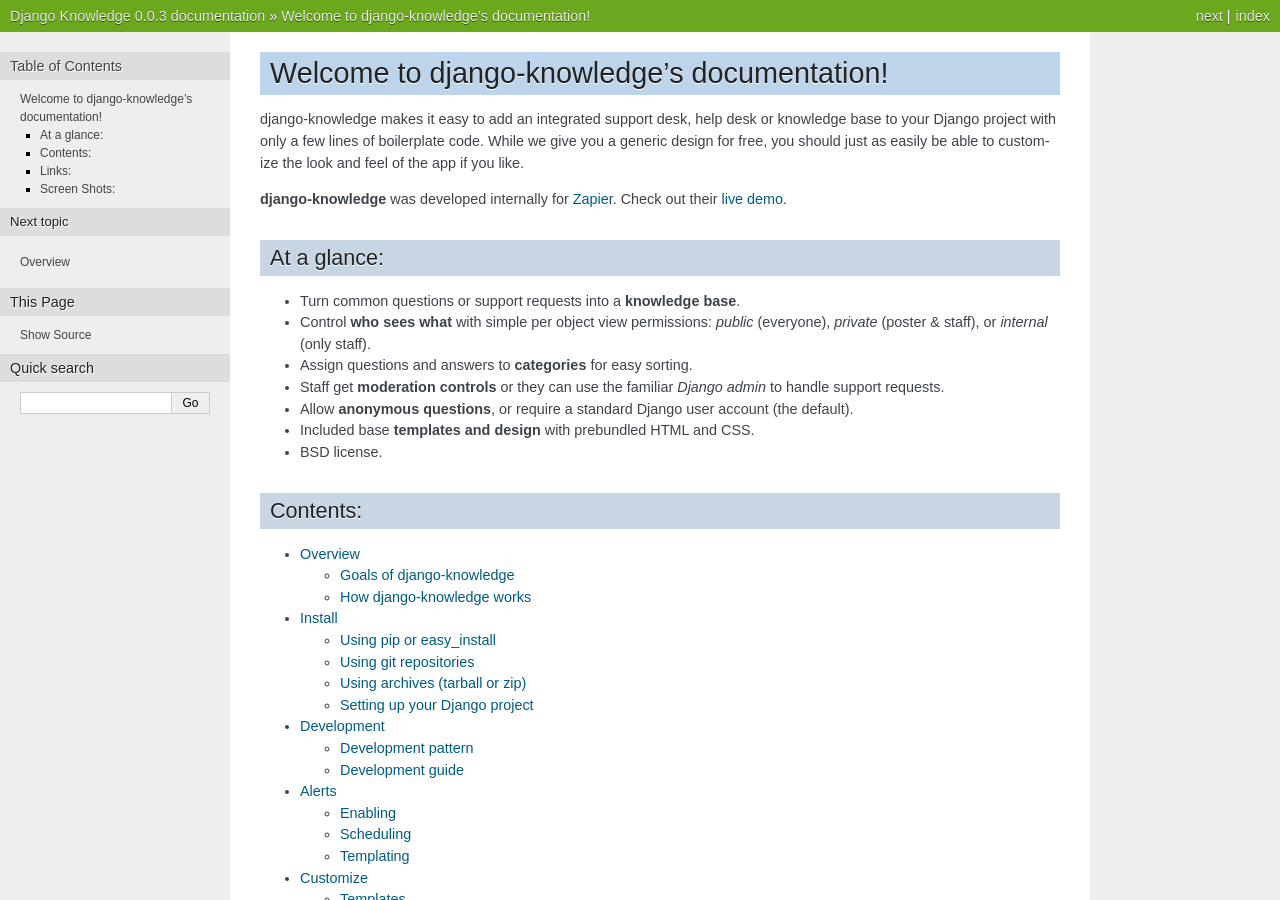
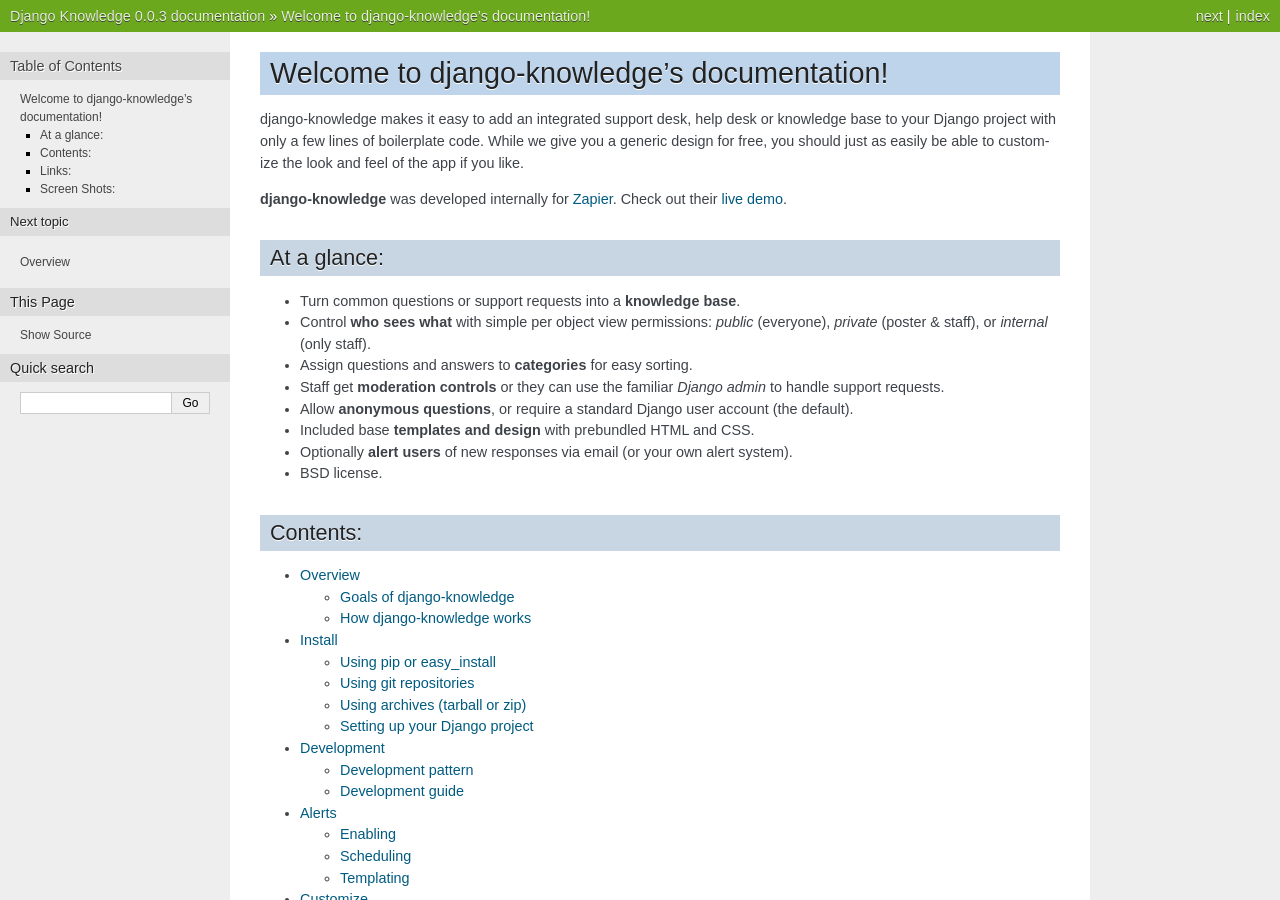
Before and after one commit to zapier/django-knowledge, a Sphinx documentation site: the page built from docs/index.rst, in a window 1280 px wide and 900 px high. Built offline with Sphinx 7.4.7, drawn with Linux system fonts in a browser that asks for light colours.

Commit message:
alerts to at a glance

```diff
--- a/README.rst
+++ b/README.rst
@@ -20,6 +20,7 @@
 - Staff get **moderation controls** or they can use the familiar *Django admin* to handle support requests.
 - Allow **anonymous questions**, or require a standard Django user account (the default).
 - Included base **templates and design** with prebundled HTML and CSS.
+- Optionally **alert users** of new responses via email (or your own alert system).
 - BSD license.
 
 
--- a/docs/index.rst
+++ b/docs/index.rst
@@ -26,6 +26,7 @@
 - Staff get **moderation controls** or they can use the familiar *Django admin* to handle support requests.
 - Allow **anonymous questions**, or require a standard Django user account (the default).
 - Included base **templates and design** with prebundled HTML and CSS.
+- Optionally **alert users** of new responses via email (or your own alert system).
 - BSD license.
 
 
```
